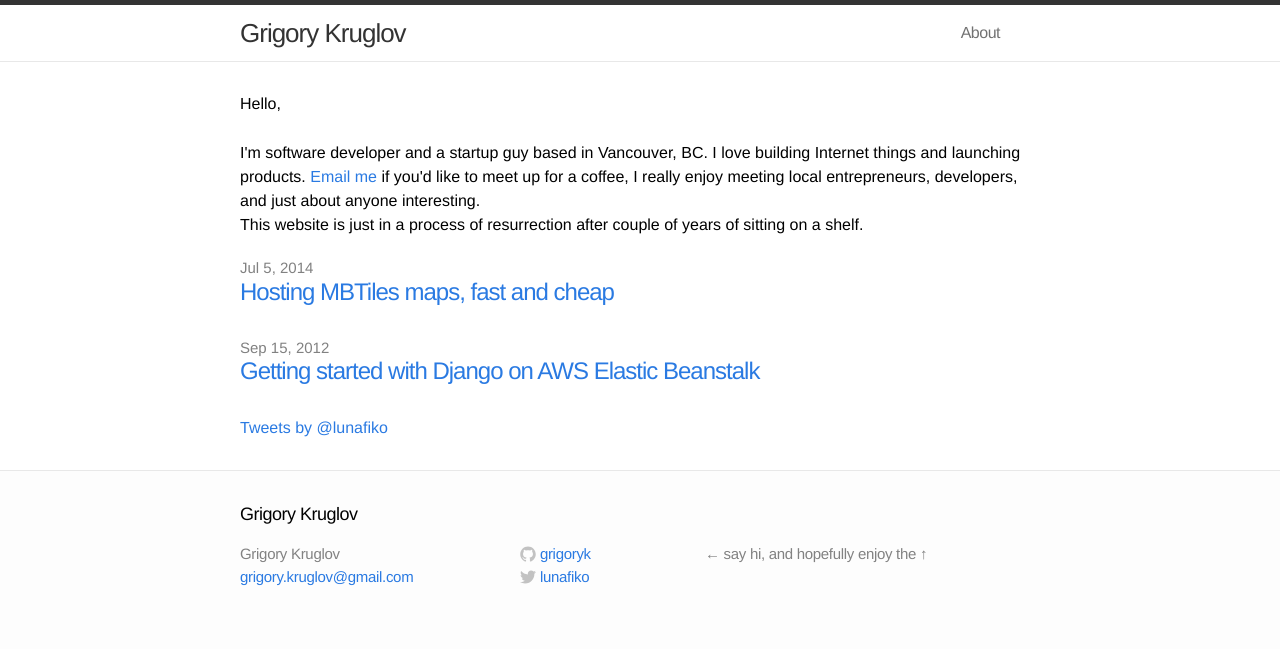
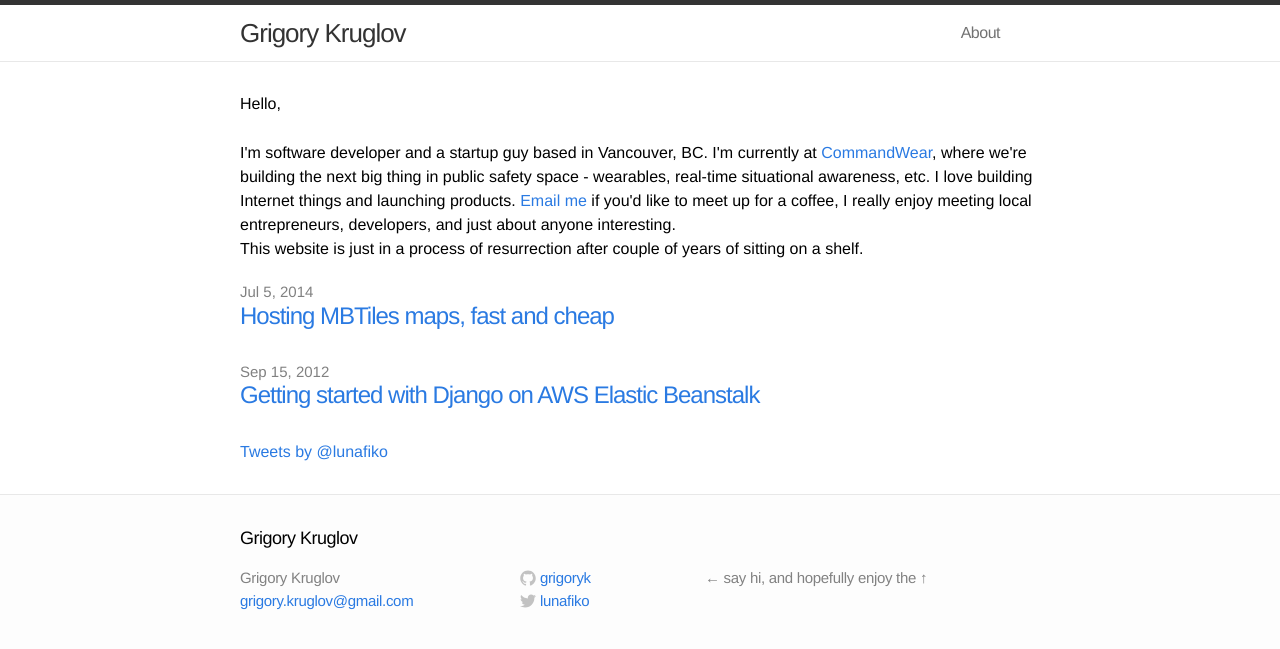
Before and after one commit to grigoryk/grigoryk.github.io, a Jekyll site: the page built from index.html, in a window 1280 px wide. Shown: the top 649 px of the page. Built offline with Jekyll 4.4.1, drawn with Linux system fonts in a browser that asks for light colours; comment, search, counter and statistics services are not loaded.

Commit message:
Add current job

```diff
--- a/index.html
+++ b/index.html
@@ -5,7 +5,7 @@ layout: default
 <div class="home">
 
   <h1>Hello,</h1>
-  <p>I'm software developer and a startup guy based in Vancouver, BC. I love building Internet things and launching products. <a href="mailto: grigory.kruglov@gmail.com">Email me</a> if you'd like to meet up for a coffee, I really enjoy meeting local entrepreneurs, developers, and just about anyone interesting.</p>
+  <p>I'm software developer and a startup guy based in Vancouver, BC. I'm currently at <a href="http://www.commandwear.com/">CommandWear</a>, where we're building the next big thing in public safety space - wearables, real-time situational awareness, etc. I love building Internet things and launching products. <a href="mailto: grigory.kruglov@gmail.com">Email me</a> if you'd like to meet up for a coffee, I really enjoy meeting local entrepreneurs, developers, and just about anyone interesting.</p>
 
   <p>This website is just in a process of resurrection after couple of years of sitting on a shelf.</p>
 
```
